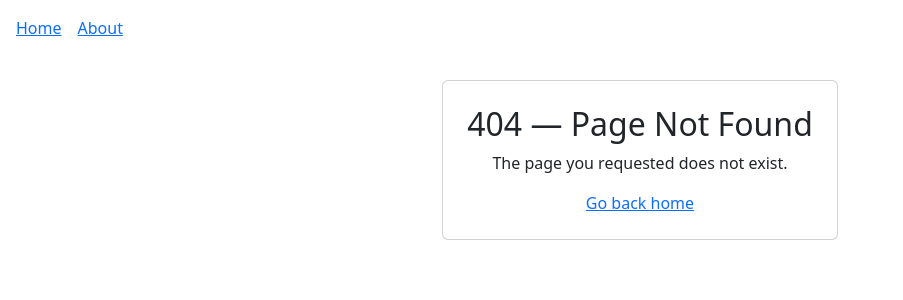
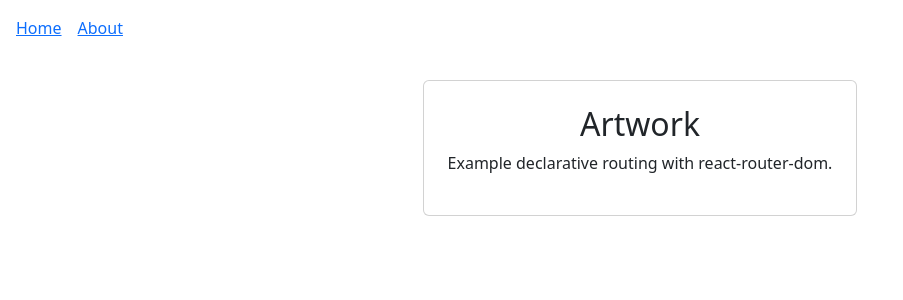
Before and after one commit to CS571-S26/p22, a React (Vite) app: page /#/artwork in a window 1280 px wide. Before the commit this address had no page. Shown: the top 300 px of the page, without its empty margins (0-903 px from the left). Built offline with nearby package versions, Linux system fonts and the light colour scheme.

Commit message:
Created artwork page.

```diff
--- a/src/App.jsx
+++ b/src/App.jsx
@@ -3,6 +3,7 @@ import { Routes, Route } from 'react-router-dom'
 import HomePage from './pages/HomePage.jsx'
 import AboutPage from './pages/AboutPage.jsx'
 import NotFoundPage from './pages/NotFoundPage.jsx'
+import ArtworkPage from './pages/Artwork.jsx'
 import Layout from './components/Layout.jsx'
 
 function App() {
@@ -11,6 +12,7 @@ function App() {
       <Route element={<Layout />}>
         <Route index element={<HomePage />} />
         <Route path="about" element={<AboutPage />} />
+        <Route path="artwork" element={<ArtworkPage />} />
         <Route path="*" element={<NotFoundPage />} />
       </Route>
     </Routes>
--- /dev/null
+++ b/src/pages/Artwork.jsx
@@ -0,0 +1,15 @@
+import '../App.css'
+import { Card } from 'react-bootstrap'
+
+export default function ArtworkPage() {
+  return (
+    <div className="w-100 h-100 d-flex justify-content-center align-items-center">
+      <Card className='m-4 p-2'>
+        <Card.Body className='text-center'>
+          <h2>Artwork</h2>
+          <p>Example declarative routing with react-router-dom.</p>
+        </Card.Body>
+      </Card>
+    </div>
+  )
+}
```
